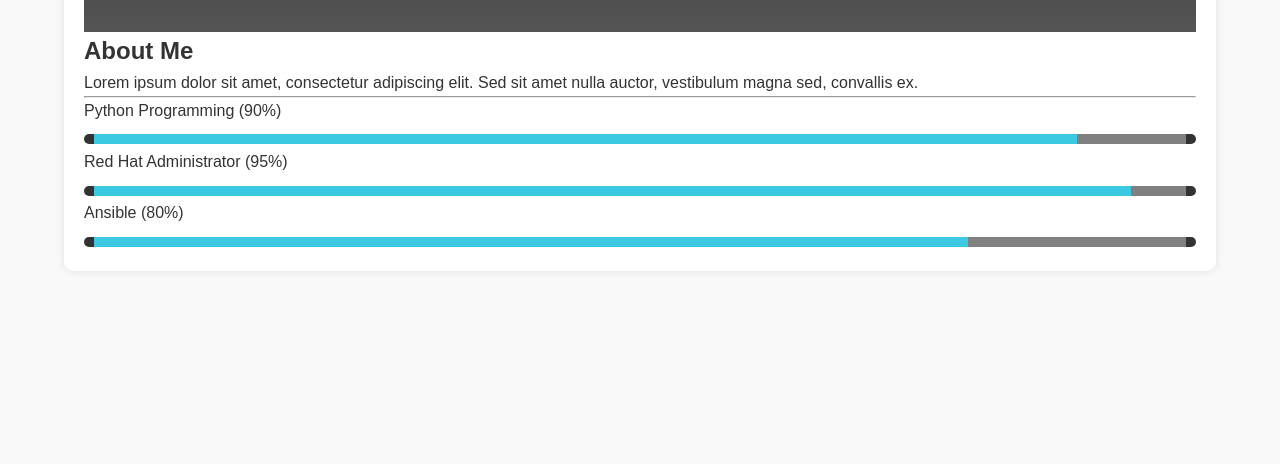
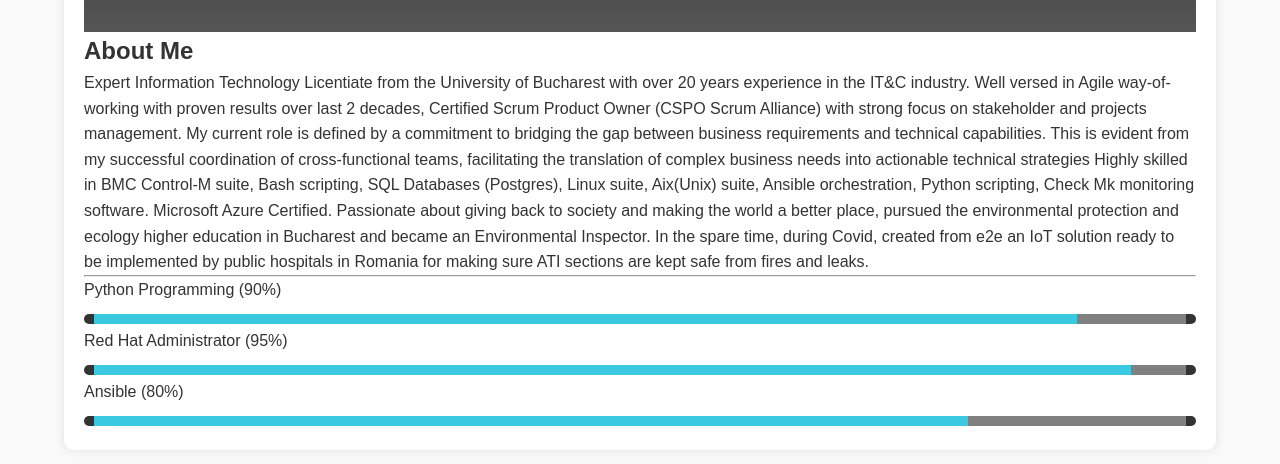
Before and after one commit to dgxshpe/Mywebsite, a plain HTML site: page index.html in a window 1280 px wide. Shown: the part 204-668 px from the top of the page. Drawn offline with nearby package versions, Linux system fonts and the light colour scheme.

Commit message:
about me updated

```diff
--- a/index.html
+++ b/index.html
@@ -52,7 +52,9 @@
 
         <section id="about-me" class="mb-5">
             <h2>About Me</h2>
-            <p>Lorem ipsum dolor sit amet, consectetur adipiscing elit. Sed sit amet nulla auctor, vestibulum magna sed, convallis ex.</p>
+            <p>Expert Information Technology Licentiate from the University of Bucharest with over 20 years experience in the IT&C industry. Well versed in Agile way-of-working with proven results over last 2 decades, Certified Scrum Product Owner (CSPO Scrum Alliance) with strong focus on stakeholder and projects management. My current role is defined by a commitment to bridging the gap between business requirements and technical capabilities. This is evident from my successful coordination of cross-functional teams, facilitating the translation of complex business needs into actionable technical strategies
+                Highly skilled in BMC Control-M suite, Bash scripting, SQL Databases (Postgres), Linux suite, Aix(Unix) suite, Ansible orchestration, Python scripting, Check Mk monitoring software. Microsoft Azure Certified.
+                Passionate about giving back to society and making the world a better place, pursued the environmental protection and ecology higher education in Bucharest and became an Environmental Inspector. In the spare time, during Covid, created from e2e an IoT solution ready to be implemented by public hospitals in Romania for making sure ATI sections are kept safe from fires and leaks.</p>
         </section>
 
         <hr>
```
